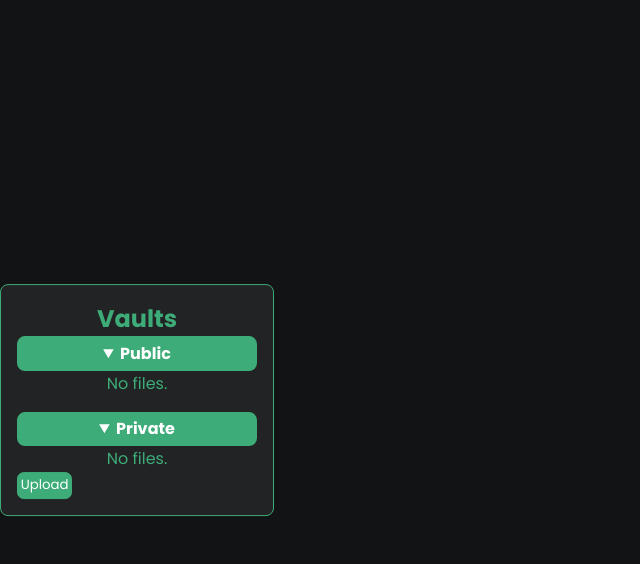
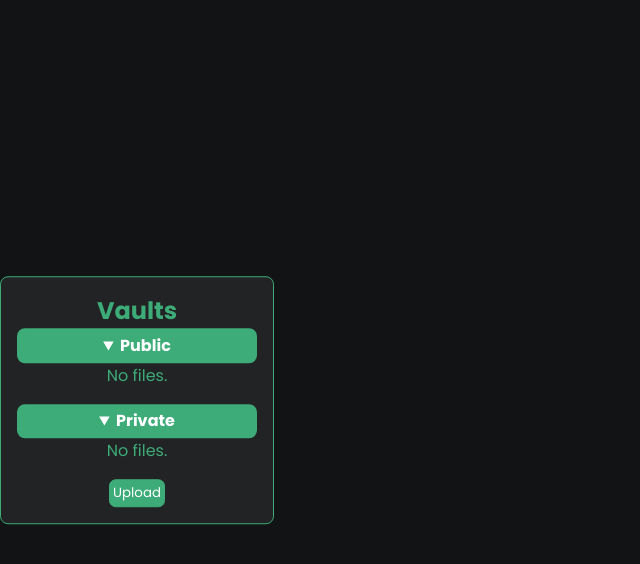
Before and after one commit to Wargesz/butler, a Flask app: template templates/vault.html in a window 1280 px wide. Shown: the top 564 px of the page, without its empty margins (0-640 px from the left). Run offline with Flask 3, Linux system fonts and the light colour scheme; the template is opened without the code that fills it, so the values that code supplies are empty; parts of the project's set-up code (start-up, migrations or seed data) failed here and were passed over.

Commit message:
added upload button into #actions div and centered it

```diff
--- a/static/vault.css
+++ b/static/vault.css
@@ -116,6 +116,12 @@ details > summary::-webkit-details-marker {
     content: '/';
 }
 
+#actions {
+    display: grid;
+    place-items: center;
+    margin-top: 1em;
+}
+
 #viewer, #uploader {
     position: absolute;
     top: 50%;
--- a/templates/vault.html
+++ b/templates/vault.html
@@ -64,7 +64,9 @@
                 </div>
                 {% endif %}
             </details>
+            <div id="actions">
             <button id="upload" class="btn">Upload</button>
+            </div>
         </aside>
         <main>
             <div id="viewer">
@@ -92,7 +94,7 @@
                     <select required name="path" id="upload-path"></select>
                 </div>
             </form>
-        <div hidden id="notification"></div>
+            <div hidden id="notification"></div>
         </main>
     </body>
     <script>
```
